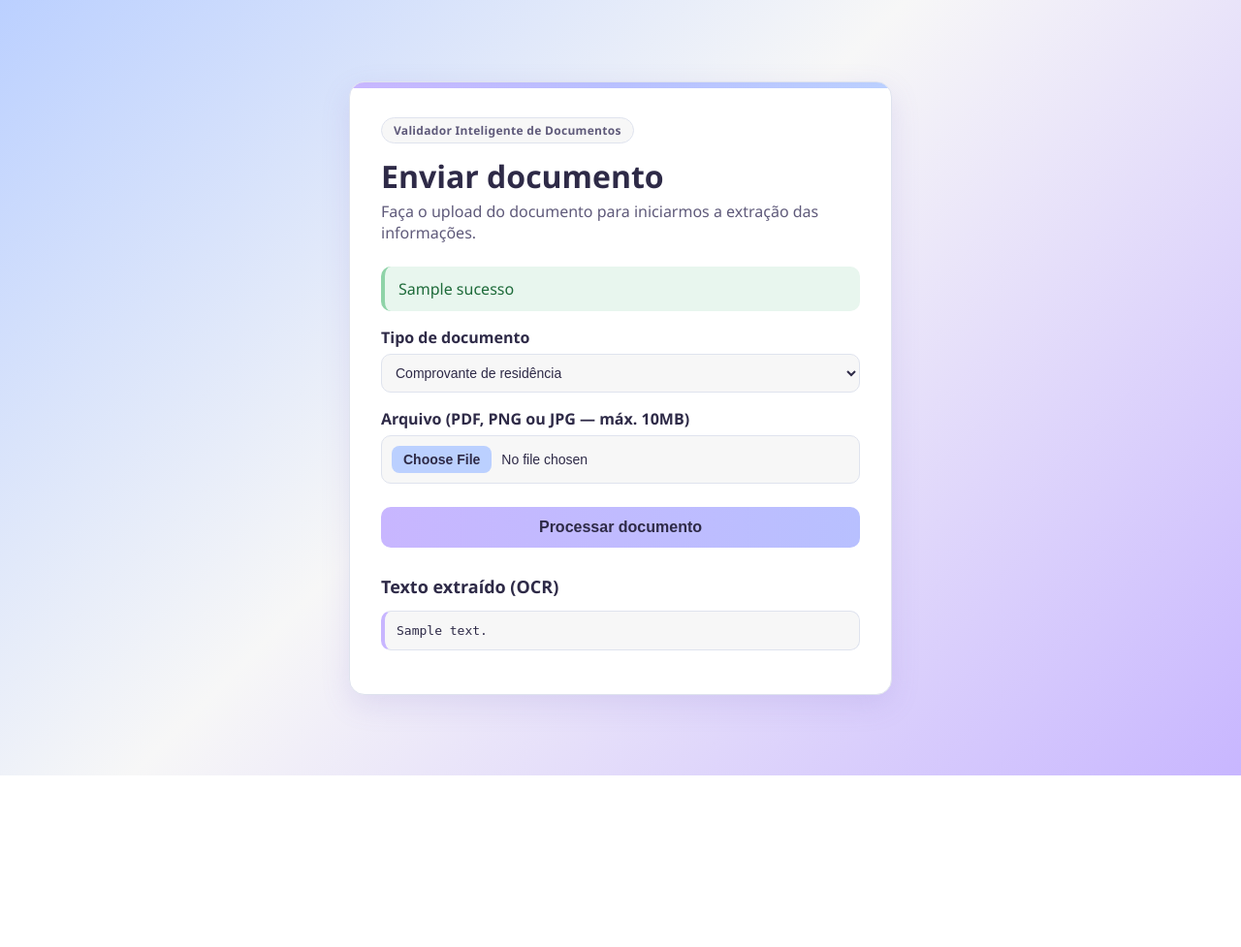
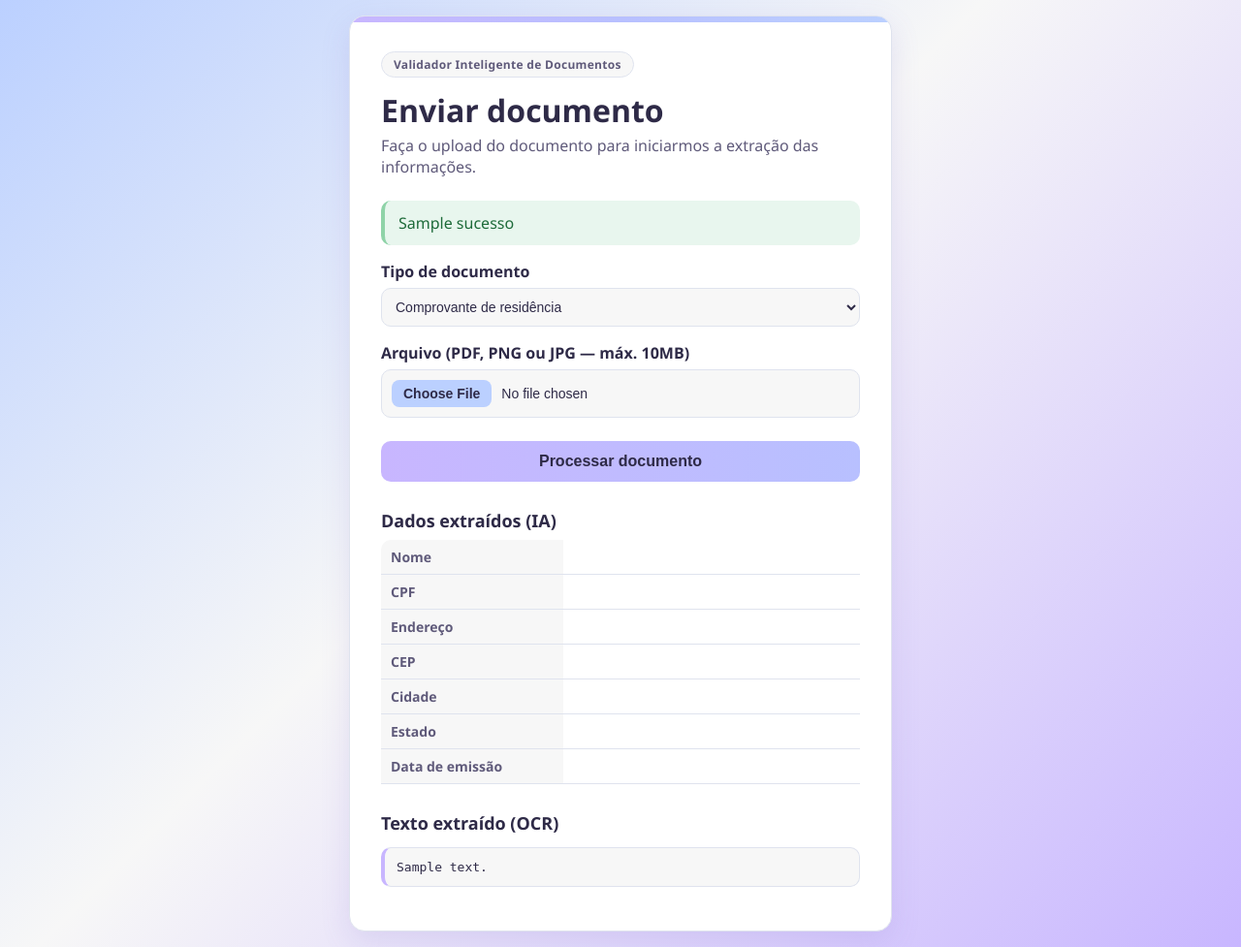
Before and after one commit to matheus-larre/validador-documentos, a Spring app: template src/main/resources/templates/upload.html in a window 1280 px wide. Shown: the whole page at 97% size. Before the commit the page ends 800 px from the top, so only its background shows below. Run offline with Thymeleaf, Linux system fonts and the light colour scheme; the template is opened without the code that fills it: most values are stand-ins (such as "Sample title", 1, 10 or a date in 2020); data that the repository does not hold is empty.

Commit message:
feat: extrai dados do comprovante com IA e exibe na tela

```diff
--- a/src/main/resources/static/css/style.css
+++ b/src/main/resources/static/css/style.css
@@ -131,3 +131,17 @@ button:active { transform: translateY(0); }
     font-size: 13px;
     color: var(--texto);
 }
+
+/* ===== Tabela de dados extraídos pela IA ===== */
+.dados { width: 100%; border-collapse: collapse; font-size: 14px; }
+.dados th {
+    text-align: left;
+    width: 38%;
+    padding: 8px 10px;
+    color: var(--texto-suave);
+    font-weight: 600;
+    background: var(--fundo);
+    border-bottom: 1px solid var(--cinza-azulado);
+}
+.dados td { padding: 8px 10px; border-bottom: 1px solid var(--cinza-azulado); }
+.dados tr:first-child th { border-top-left-radius: 10px; }
--- a/src/main/resources/templates/upload.html
+++ b/src/main/resources/templates/upload.html
@@ -29,6 +29,20 @@
         <button type="submit">Processar documento</button>
     </form>
 
+    <!-- Dados estruturados pela IA: só aparece quando a extração deu certo -->
+    <section th:if="${dados}" class="resultado">
+        <h2>Dados extraídos (IA)</h2>
+        <table class="dados">
+            <tr><th>Nome</th><td th:text="${dados.nome() ?: '—'}"></td></tr>
+            <tr><th>CPF</th><td th:text="${dados.cpf() ?: '—'}"></td></tr>
+            <tr><th>Endereço</th><td th:text="${dados.endereco() ?: '—'}"></td></tr>
+            <tr><th>CEP</th><td th:text="${dados.cep() ?: '—'}"></td></tr>
+            <tr><th>Cidade</th><td th:text="${dados.cidade() ?: '—'}"></td></tr>
+            <tr><th>Estado</th><td th:text="${dados.estado() ?: '—'}"></td></tr>
+            <tr><th>Data de emissão</th><td th:text="${dados.dataEmissao() ?: '—'}"></td></tr>
+        </table>
+    </section>
+
     <!-- Resultado do OCR: só aparece depois de um envio com sucesso -->
     <section th:if="${textoExtraido}" class="resultado">
         <h2>Texto extraído (OCR)</h2>
```
Also changed, not shown: src/main/java/br/com/matheuslarre/validadordocumentos/controller/DocumentoController.java (+16 -1 lines), README.md.
